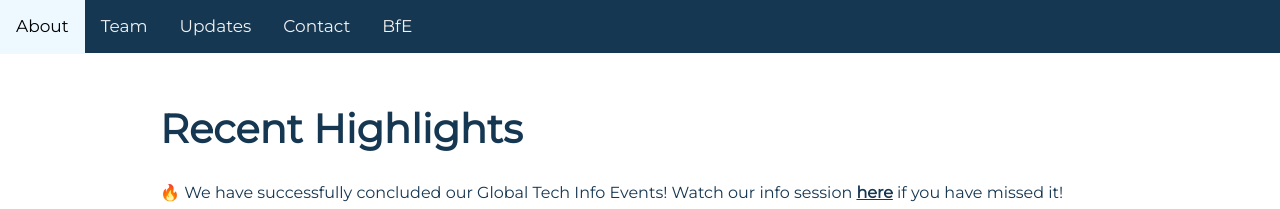
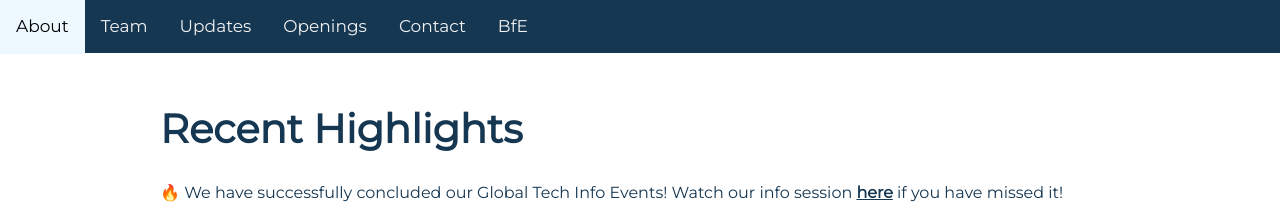
Before and after one commit to BfE-Technology/BfE-Technology.github.io, a Jekyll site: the page built from test.md, in a window 1280 px wide. Shown: the top 209 px of the page. Built offline with Jekyll 4.4.1, drawn with Linux system fonts in a browser that asks for light colours; nearby versions of some CDN libraries.

Commit message:
Update menu.html

```diff
--- a/_includes/menu.html
+++ b/_includes/menu.html
@@ -2,6 +2,7 @@
   <a href="https://tech.bridgesforenterprise.com#about">About</a>
   <a href="https://tech.bridgesforenterprise.com/team">Team</a>
   <a href="https://tech.bridgesforenterprise.com/updates">Updates</a>
+  <a href="https://opps.bridgesforenterprise.com/openings">Openings</a>
   <a href="https://tech.bridgesforenterprise.com/contact">Contact</a>
   <a href="https://www.bridgesforenterprise.com">BfE</a>
   <a href="javascript:void(0);" class="icon" onclick="menuToggle()">
```
